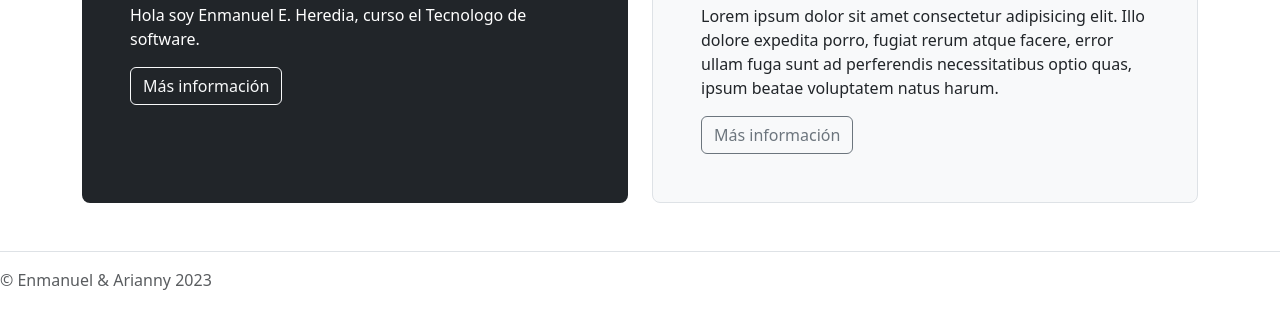
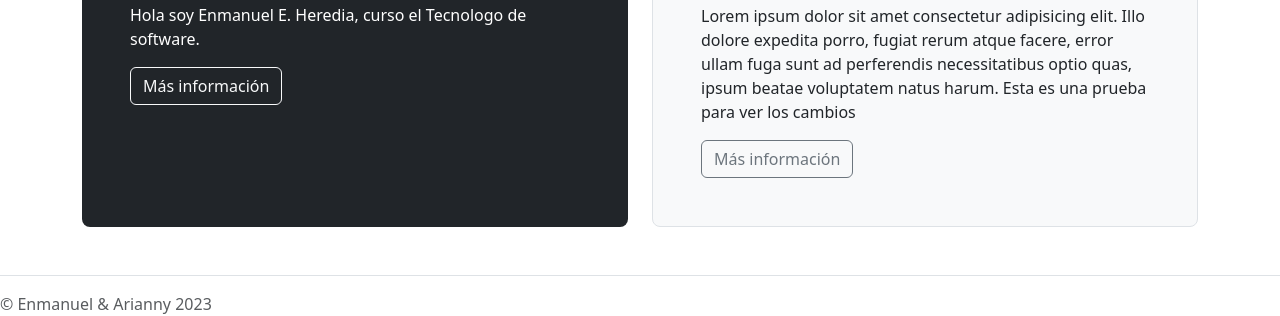
Before and after one commit to Enmanuelhdr/Parcial-Devops, a plain HTML site: page index.html in a window 1280 px wide. Shown: the part 756-1072 px from the top of the page. Before the commit the page ends 1048 px from the top, so only its background shows below. Drawn offline with Linux system fonts and the light colour scheme.

Commit message:
Prueba de insersion de datos

```diff
--- a/index.html
+++ b/index.html
@@ -44,7 +44,7 @@
                         <h2>Cambio <br> Matricula </h2>
                         <p>Lorem ipsum dolor sit amet consectetur adipisicing elit. Illo dolore expedita porro, fugiat
                             rerum atque facere, error ullam fuga sunt ad perferendis necessitatibus optio quas, ipsum
-                            beatae voluptatem natus harum.</p>
+                            beatae voluptatem natus harum. Esta es una prueba para ver los cambios </p>
                         <button class="btn btn-outline-secondary" type="button">Más información</button>
                     </div>
                 </div>
```
